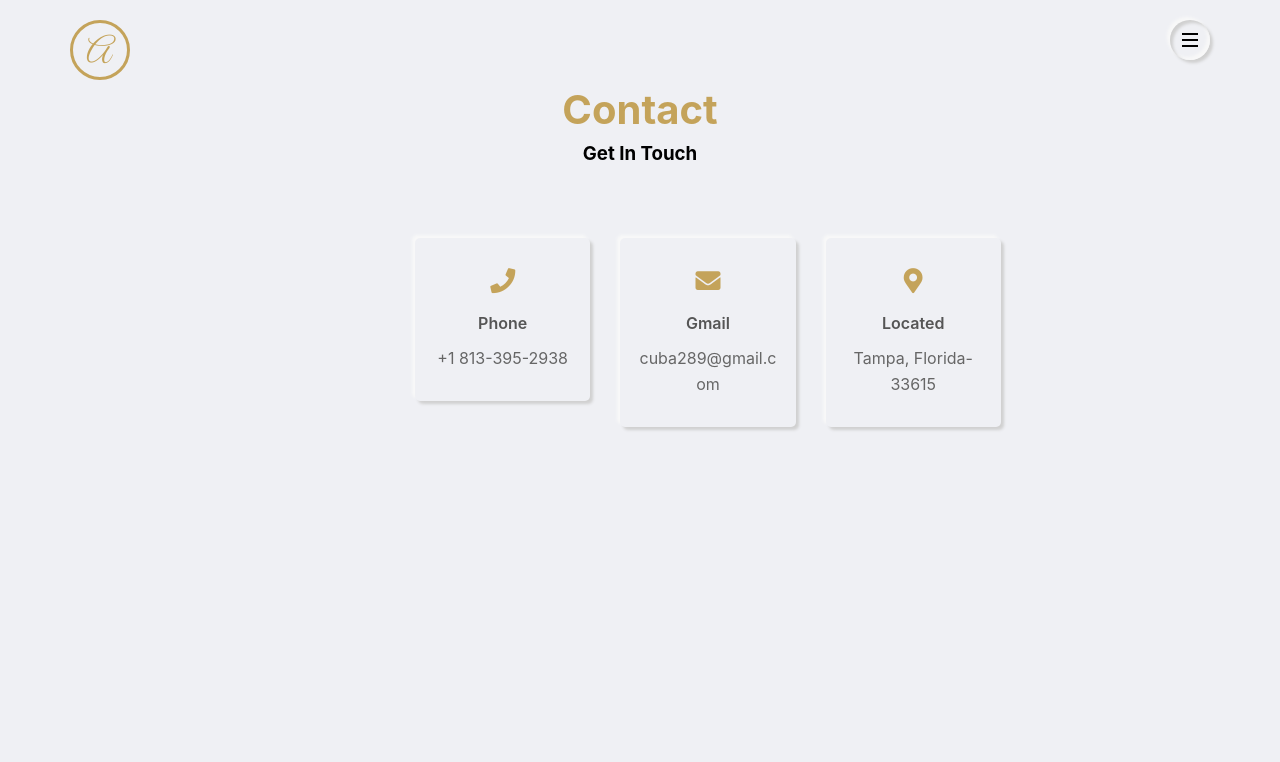
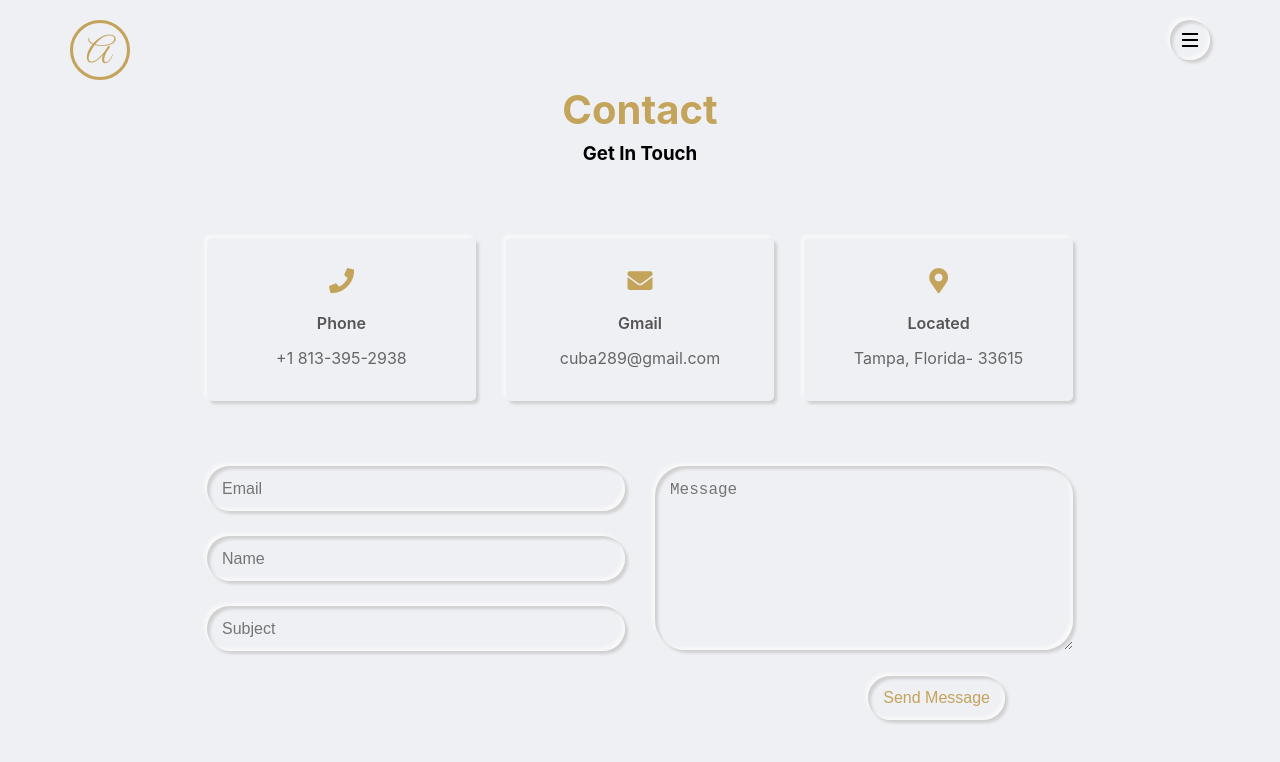
Before and after one commit to Arecio3/arecio-portfolio, a React (Create React App) app: page /contact in a window 1280 px wide. Shown: the top 762 px of the page. Built offline with nearby package versions, Linux system fonts and the light colour scheme.

Commit message:
finished contact page

```diff
--- a/package.json
+++ b/package.json
@@ -3,6 +3,7 @@
   "version": "0.1.0",
   "private": true,
   "dependencies": {
+    "@formspree/react": "^2.2.3",
     "@testing-library/jest-dom": "^5.11.4",
     "@testing-library/react": "^11.1.0",
     "@testing-library/user-event": "^12.1.10",
--- a/src/index.css
+++ b/src/index.css
@@ -47,3 +47,7 @@ code {
   font-family: source-code-pro, Menlo, Monaco, Consolas, 'Courier New',
     monospace;
 }
+::selection {
+  background-color: var(--gold-color);
+  color: white;
+}
--- a/src/pages/contact/Contact.js
+++ b/src/pages/contact/Contact.js
@@ -1,6 +1,11 @@
+import { useForm, ValidationError } from '@formspree/react';
 import './contact.css';
 
 function Contact() {
+    const [state, handleSubmit] = useForm("xpzkybjr");
+    // if (state.succeeded) {
+    //     return <p>Thanks for joining!</p>;
+    // }
     return (
         <section className="contact">
             <div className="contact-container">
@@ -32,6 +37,76 @@ function Contact() {
                             <p>Tampa, Florida- 33615</p>
                         </div>
                     </div>
+                    {/* End of Contact Item */}
+                </div>
+                <div className="contact-box">
+                    <div className="contact-form">
+                        <form onSubmit={handleSubmit}>
+                            <div className="contact-box">
+                                <div className="w50">
+                                    <div className="input-group outer-shadow hover-in-shadow">
+
+                                        <input
+                                            placeholder="Email"
+                                            id="email"
+                                            type="email"
+                                            name="email"
+                                            className="input-control"
+                                        />
+                                    </div>
+                                    <div className="input-group outer-shadow hover-in-shadow">
+
+                                        <input
+                                            placeholder="Name"
+                                            id="name"
+                                            type="name"
+                                            name="name"
+                                            className="input-control"
+                                        />
+                                    </div>
+                                    <div className="input-group outer-shadow hover-in-shadow">
+                                        <input
+                                            placeholder="Subject"
+                                            id="subject"
+                                            type="subject"
+                                            name="subject"
+                                            className="input-control"
+                                        />
+                                    </div>
+                                </div>
+                                <ValidationError
+                                    prefix="Email"
+                                    field="email"
+                                    errors={state.errors}
+                                />
+                                <div className="w50">
+                                    <div className="input-group outer-shadow hover-in-shadow">
+                                        <textarea
+                                            placeholder="Message"
+                                            id="message"
+                                            name="message"
+                                            className="input-control"
+                                            color="gold"
+                                        />
+                                    </div>
+                                </div>
+                            </div>
+                            <ValidationError
+                                prefix="Message"
+                                field="message"
+                                errors={state.errors}
+                            />
+                            <div className="contact-box">
+                                <div className="submit-btn">
+                                   {state.succeeded ? <button type="submit" className="btn-1 outer-shadow hover-in-shadow">
+                                        Message Sent!
+                                    </button> : <button type="submit" className="btn-1 outer-shadow hover-in-shadow" disabled={state.submitting}>
+                                        Send Message
+                                    </button>}
+                                </div>
+                            </div>
+                        </form>
+                    </div>
                 </div>
             </div>
         </section>
--- a/src/pages/contact/contact.css
+++ b/src/pages/contact/contact.css
@@ -20,15 +20,14 @@
   top: 17%;
 }
 .contact-box {
-    margin-left: 400px;
   display: flex;
-
+  justify-content: center;
 }
 
 .contact-item {
-    flex:0 0 33.33%;
+  flex: 0 0 33.33%;
   max-width: 23.33%;
-    padding:15px;
+  padding: 15px;
   margin-top: 55px;
 }
 
@@ -58,3 +57,56 @@
   margin: 0;
   word-break: break-word;
 }
+
+.contact-form {
+  flex:0 0 100%;
+  max-width: 100%;
+  margin-top: 50px;
+}
+ .w50 {
+  position:relative;
+  padding:0 15px;
+  flex:0 0 50%;
+  max-width: 35%;
+}
+
+.input-group {
+  margin:0 0 25px;
+  transition: all 0.3s ease;
+  border-radius: 30px;
+  cursor: pointer;
+}
+
+.input-group .input-control {
+  height: 45px;
+  display: block;
+  width: 100%;
+  border-radius: 30px;
+  border: none;
+  background-color: transparent;
+  font-size: 16px;
+  padding: 0 15px;
+  color: var(--text-black-700);
+}
+
+.input-group:after {
+  border-radius: 30px;
+}
+
+.input-group textarea.input-control {
+    height: 184px;
+    padding-top: 15px;
+}
+
+.submit-btn {
+    flex:0 0 100%;
+    max-width: 100%;
+    text-align: right;
+    margin-right: 550px;
+    padding-right:0 15px;
+}
+
+.submit-btn button {
+    border: none;
+
+}
--- a/src/styles/color-1.css
+++ b/src/styles/color-1.css
@@ -37,6 +37,7 @@
     width: 100%;
     height: 100%;
     transition: all 0.3s ease;
+    z-index: -1;
 }
 
 .hover-in-shadow:after {
```
Also changed, not shown: 1 other file (tests, documents, lock files or other folders). Lines whose indentation alone changed are shown as unchanged.
